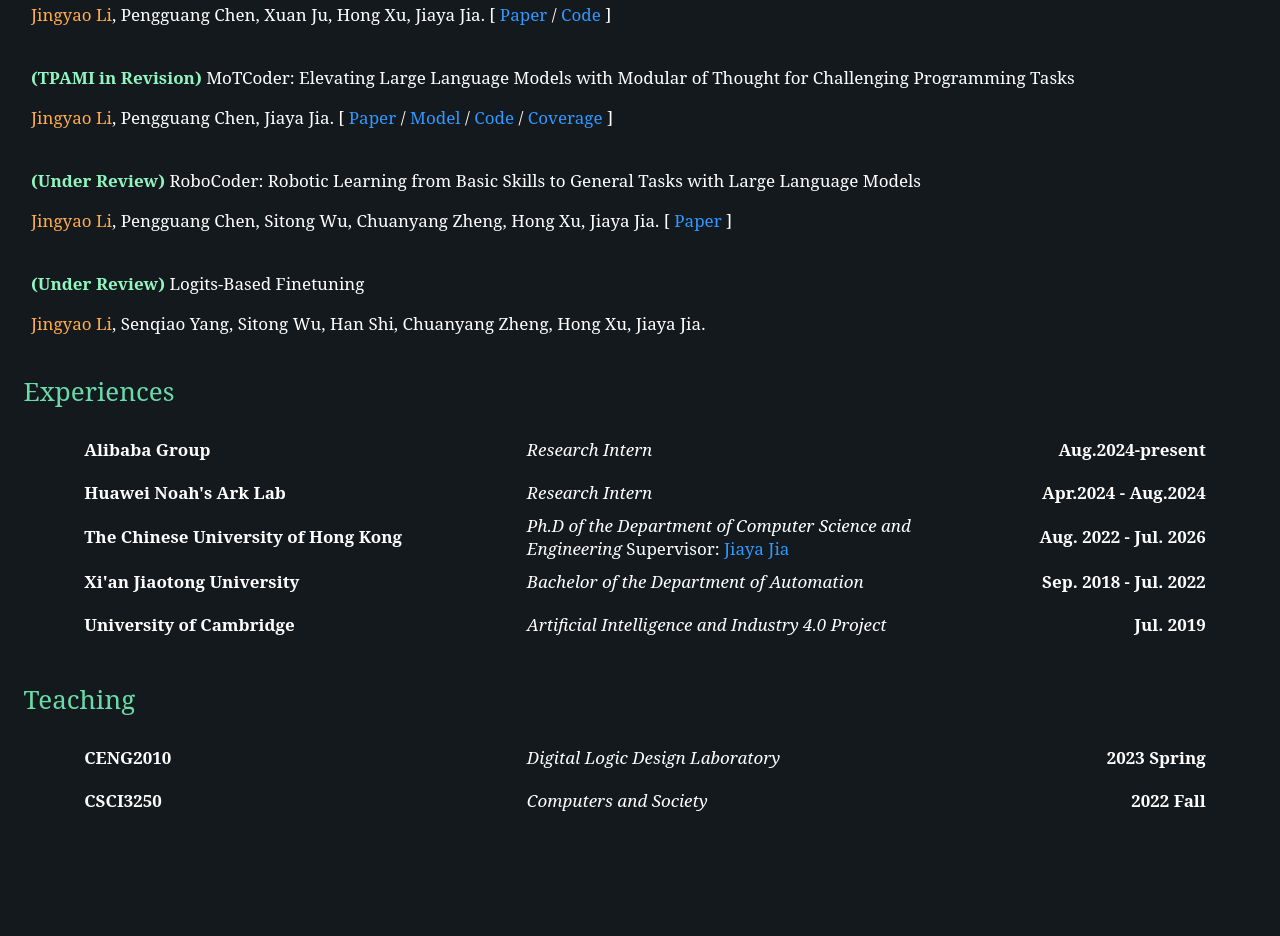
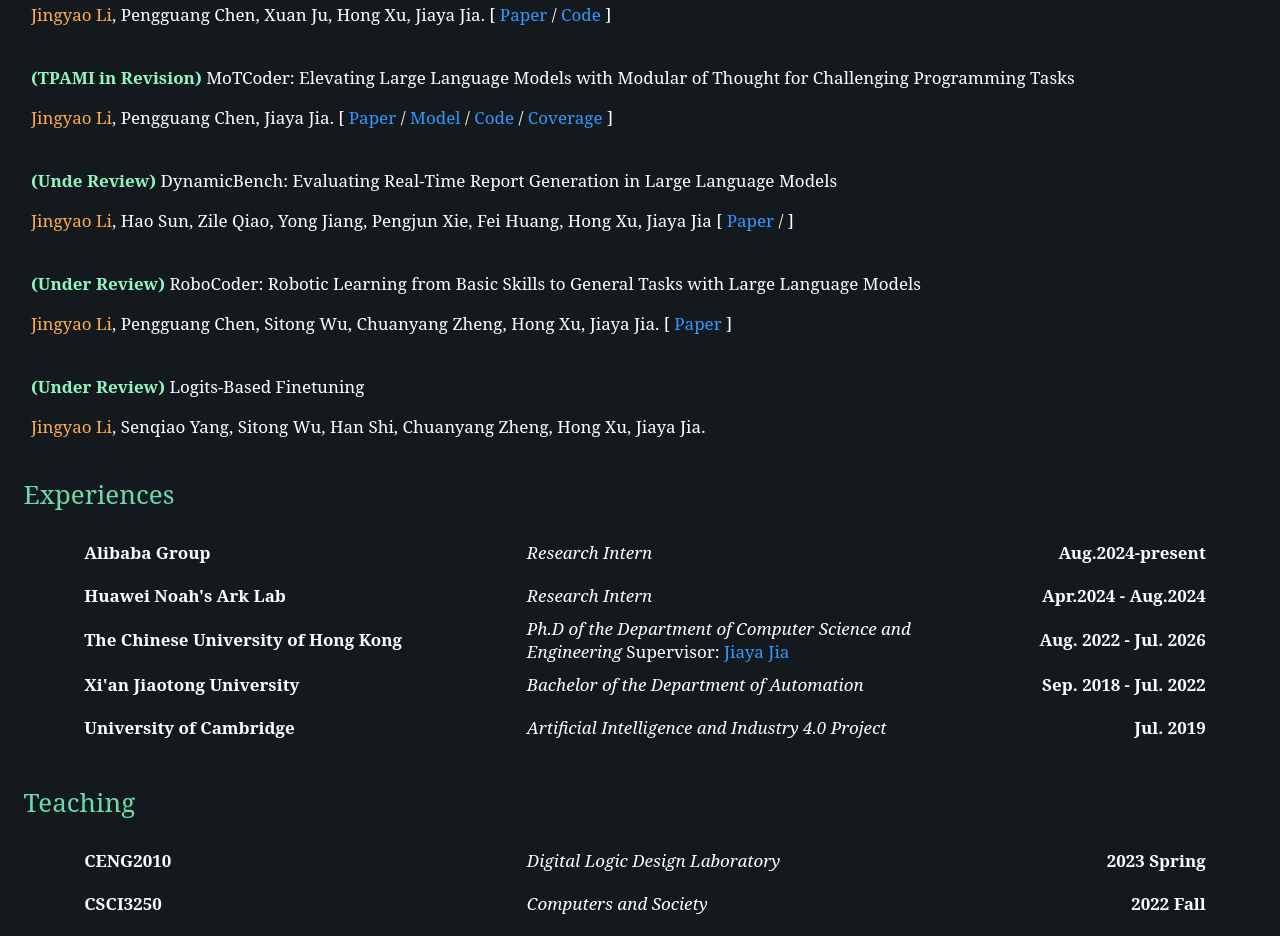
Before and after one commit to JulietLJY/JulietLJY.github.io, a plain HTML site: page index.html in a window 1280 px wide. Shown: the part 1784-2720 px from the top of the page. Before the commit the page ends 2617 px from the top, so only its background shows below. Drawn offline with Linux system fonts and the light colour scheme.

Commit message:
update DynamicBench

```diff
--- a/index.html
+++ b/index.html
@@ -261,6 +261,22 @@
             </td>
           </tr>
 
+            <tr class="single_element" style="width:100%">
+            <td style="padding:20px;width:100%;vertical-align:middle">
+              <papertitle>(Unde Review)</papertitle> DynamicBench: Evaluating Real-Time Report Generation in Large Language Models
+              <br>
+              <p></p>
+              <a style="color:#ffac4d">Jingyao Li</a>, Hao Sun, Zile Qiao, Yong Jiang, Pengjun Xie, Fei Huang, Hong Xu, Jiaya Jia
+              [
+              <a href="https://arxiv.org/abs/2506.21343" target="blank_">Paper</a> /
+              <!-- <a href="https://huggingface.co/JingyaoLi/MoTCoder-32B-V1.5">Model</a> /
+              <a href="https://github.com/dvlab-research/MoTCoder/">Code</a> /
+              <a href="https://zhuanlan.zhihu.com/p/1891097350497338692">Coverage</a> -->
+              ]
+            </td>
+          </tr>
+
+
           <tr class="single_element" style="width:100%">
             <td style="padding:20px;width:100%;vertical-align:middle">
               <papertitle>(Under Review)</papertitle> RoboCoder: Robotic Learning from Basic Skills to General Tasks with Large Language Models
```
